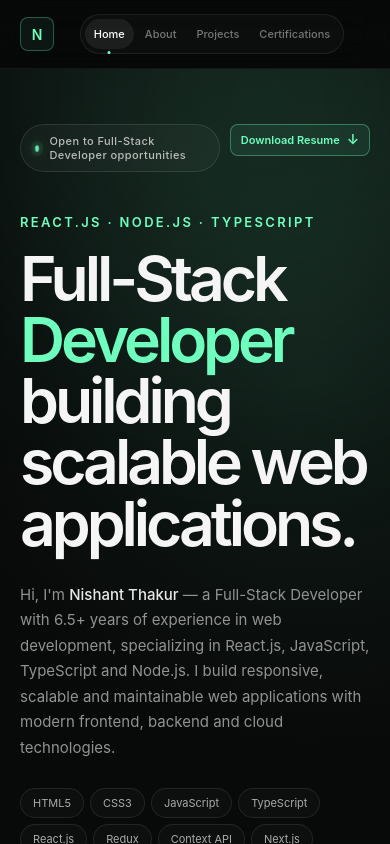
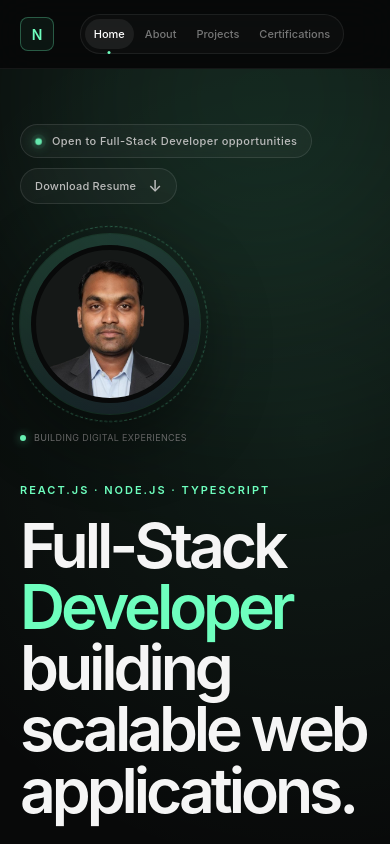
Before and after one commit to nishyR108/portfolio, a React (Vite) app: page / in a window 390 px wide. Shown: the top 844 px of the page. Built offline with nearby package versions, Linux system fonts and the light colour scheme.

Commit message:
Profile image/New professional resume

```diff
--- a/src/pages/HomePage/HomePage.css
+++ b/src/pages/HomePage/HomePage.css
@@ -3,11 +3,13 @@
   min-height: calc(100vh - 80px);
   overflow: hidden;
   padding: 60px 6vw 70px;
+
   background:
     radial-gradient(circle at 80% 20%,
       rgba(110, 255, 190, 0.08),
       transparent 30%),
     #080909;
+
   color: #f5f5f5;
 }
 
@@ -19,10 +21,13 @@
   position: absolute;
   width: 500px;
   height: 500px;
+
   border-radius: 50%;
   pointer-events: none;
+
   filter: blur(120px);
   opacity: 0.12;
+
   animation: floatGlow 10s ease-in-out infinite;
 }
 
@@ -58,8 +63,20 @@
 .hero {
   position: relative;
   z-index: 2;
+
   max-width: 1280px;
   margin: 0 auto;
+}
+
+/* --------------------------------
+   TOP ACTIONS
+-------------------------------- */
+
+.hero-top-actions {
+  display: flex;
+  align-items: center;
+  flex-wrap: wrap;
+  gap: 10px;
 }
 
 /* --------------------------------
@@ -93,6 +110,7 @@
 .availability-dot {
   width: 7px;
   height: 7px;
+  flex-shrink: 0;
 
   border-radius: 50%;
   background: #6effbe;
@@ -116,6 +134,73 @@
     opacity: 0.5;
     transform: scale(0.85);
   }
+}
+
+/* --------------------------------
+   RESUME BUTTON
+-------------------------------- */
+
+.resume-download-btn {
+  display: inline-flex;
+  align-items: center;
+  justify-content: center;
+  gap: 12px;
+
+  padding: 9px 14px;
+
+  border: 1px solid rgba(255, 255, 255, 0.1);
+  border-radius: 999px;
+
+  background: rgba(255, 255, 255, 0.035);
+
+  color: #bcbcbc;
+
+  font-size: 12px;
+  font-weight: 500;
+  letter-spacing: 0.02em;
+
+  text-decoration: none;
+
+  transition:
+    background 0.25s ease,
+    border-color 0.25s ease,
+    color 0.25s ease,
+    transform 0.25s ease;
+}
+
+.resume-download-btn:hover {
+  border-color: rgba(110, 255, 190, 0.4);
+  background: rgba(110, 255, 190, 0.08);
+  color: #6effbe;
+
+  transform: translateY(-2px);
+}
+
+.download-icon {
+  font-size: 16px;
+  line-height: 1;
+}
+
+/* --------------------------------
+   MAIN HERO
+-------------------------------- */
+
+.hero-main {
+  display: grid;
+
+  /*
+    Left side = content
+    Right side = profile image
+  */
+  grid-template-columns: minmax(0, 1fr) 280px;
+
+  /*
+    Important:
+    keeps profile image at the TOP of the right column
+  */
+  align-items: start;
+
+  gap: 50px;
 }
 
 /* --------------------------------
@@ -216,6 +301,7 @@
   border-color: rgba(110, 255, 190, 0.4);
   background: rgba(110, 255, 190, 0.05);
   color: #6effbe;
+
   transform: translateY(-2px);
 }
 
@@ -282,6 +368,131 @@
 
 .secondary-button:hover {
   color: #fff;
+}
+
+/* --------------------------------
+   PROFILE IMAGE
+-------------------------------- */
+
+.hero-profile {
+  display: flex;
+  flex-direction: column;
+  align-items: center;
+  justify-content: flex-start;
+  /*
+    No vertical centering.
+    Image stays at the top-right of hero-main.
+  */
+  padding-top: 90px;
+  animation: fadeUp 0.9s ease 0.25s both;
+}
+
+.profile-image-wrapper {
+  position: relative;
+
+  width: 250px;
+  height: 250px;
+
+  display: flex;
+  align-items: center;
+  justify-content: center;
+}
+
+/* Decorative background circle */
+
+.profile-image-wrapper::before {
+  content: '';
+
+  position: absolute;
+  inset: 0;
+
+  border-radius: 50%;
+
+  background:
+    linear-gradient(135deg,
+      rgba(110, 255, 190, 0.16),
+      rgba(124, 92, 255, 0.08));
+
+  box-shadow:
+    0 0 0 1px rgba(110, 255, 190, 0.12),
+    0 25px 70px rgba(0, 0, 0, 0.45);
+}
+
+/* Profile photo */
+
+.profile-image {
+  position: relative;
+  z-index: 2;
+
+  width: 220px;
+  height: 220px;
+
+  object-fit: cover;
+  object-position: center;
+
+  border-radius: 50%;
+
+  border: 5px solid #080909;
+
+  background: #151817;
+
+  transition:
+    transform 0.4s ease,
+    border-color 0.4s ease;
+}
+
+/* Decorative ring */
+
+.profile-image-ring {
+  position: absolute;
+  z-index: 3;
+
+  inset: -12px;
+
+  border: 1px dashed rgba(110, 255, 190, 0.3);
+  border-radius: 50%;
+
+  pointer-events: none;
+
+  animation: rotateRing 25s linear infinite;
+}
+
+@keyframes rotateRing {
+  from {
+    transform: rotate(0deg);
+  }
+
+  to {
+    transform: rotate(360deg);
+  }
+}
+
+/* Image caption */
+
+.profile-caption {
+  display: flex;
+  align-items: center;
+  gap: 8px;
+
+  margin-top: 22px;
+
+  color: #777;
+
+  font-size: 10px;
+  letter-spacing: 0.04em;
+  text-transform: uppercase;
+
+  text-align: center;
+}
+
+.profile-caption-dot {
+  width: 6px;
+  height: 6px;
+
+  border-radius: 50%;
+  background: #6effbe;
+
+  box-shadow: 0 0 10px rgba(110, 255, 190, 0.6);
 }
 
 /* --------------------------------
@@ -422,7 +633,32 @@
 }
 
 /* --------------------------------
-   RESPONSIVE
+   RESPONSIVE - TABLET
+-------------------------------- */
+
+@media (max-width: 1100px) {
+  .hero-main {
+    grid-template-columns: minmax(0, 1fr) 230px;
+    gap: 30px;
+  }
+
+  .profile-image-wrapper {
+    width: 210px;
+    height: 210px;
+  }
+
+  .profile-image {
+    width: 185px;
+    height: 185px;
+  }
+
+  .hero h1 {
+    font-size: clamp(48px, 7vw, 85px);
+  }
+}
+
+/* --------------------------------
+   RESPONSIVE - MOBILE/TABLET
 -------------------------------- */
 
 @media (max-width: 900px) {
@@ -430,8 +666,36 @@
     padding: 70px 5vw 50px;
   }
 
+  .hero-main {
+    grid-template-columns: 1fr;
+    gap: 35px;
+  }
+
+  .hero-profile {
+    /*
+      Image appears before the content on smaller screens.
+    */
+    order: -1;
+    align-items: flex-start;
+    padding-top: 60px;
+  }
+
+  .profile-image-wrapper {
+    width: 210px;
+    height: 210px;
+  }
+
+  .profile-image {
+    width: 185px;
+    height: 185px;
+  }
+
+  .profile-caption {
+    margin-top: 18px;
+  }
+
   .hero-content {
-    margin-top: 50px;
+    margin-top: 10px;
   }
 
   .hero-bottom {
@@ -442,17 +706,56 @@
   }
 }
 
+/* --------------------------------
+   RESPONSIVE - MOBILE
+-------------------------------- */
+
 @media (max-width: 600px) {
   .home-page {
     padding: 55px 20px 40px;
+  }
+
+  .hero-top-actions {
+    align-items: flex-start;
+    flex-direction: column;
   }
 
   .availability {
     font-size: 11px;
   }
 
+  .resume-download-btn {
+    font-size: 11px;
+  }
+
+  .hero-profile {
+    padding-top: 30px;
+  }
+
+  .profile-image-wrapper {
+    width: 180px;
+    height: 180px;
+  }
+
+  .profile-image {
+    width: 158px;
+    height: 158px;
+  }
+
+  .profile-image-ring {
+    inset: -8px;
+  }
+
+  .profile-caption {
+    font-size: 9px;
+  }
+
   .hero-content {
-    margin-top: 42px;
+    margin-top: 5px;
+  }
+
+  .eyebrow {
+    font-size: 11px;
   }
 
   .hero h1 {
@@ -512,3 +815,19 @@
     font-size: 10px;
   }
 }
+
+/* --------------------------------
+   REDUCED MOTION
+-------------------------------- */
+
+@media (prefers-reduced-motion: reduce) {
+
+  *,
+  *::before,
+  *::after {
+    animation-duration: 0.01ms !important;
+    animation-iteration-count: 1 !important;
+    scroll-behavior: auto !important;
+    transition-duration: 0.01ms !important;
+  }
+}
--- a/src/pages/HomePage/HomePage.tsx
+++ b/src/pages/HomePage/HomePage.tsx
@@ -47,13 +47,13 @@ function HomePage() {
       <div className="hero-glow hero-glow-two" />
 
       <section className="hero">
-        {/* Availability */}
-        <div style={{ display: 'flex', flexDirection: 'row', gap: '10px' }}>
+        {/* Availability and Resume */}
+        <div className="hero-top-actions">
           <div className="availability">
             <span className="availability-dot" />
             <span>Open to Full-Stack Developer opportunities</span>
           </div>
-          <div>
+
           <a
             className="resume-download-btn"
             href="/Nishant_Thakur_Resume_FSD.pdf"
@@ -64,8 +64,9 @@ function HomePage() {
             <span className="download-icon">↓</span>
           </a>
         </div>
-        </div>
 
+        {/* Main Hero */}
+        <div className="hero-main">
           {/* Intro */}
           <div className="hero-content">
             <p className="eyebrow">
@@ -108,8 +109,28 @@ function HomePage() {
             </div>
           </div>
 
-        {/* Hero bottom */}
+          {/* Profile Image - Top Right */}
+          <div className="hero-profile">
+            <div className="profile-image-wrapper">
+              <img
+                src="/nishant-profile.png"
+                alt="Nishant Thakur - Full-Stack Developer"
+                className="profile-image"
+              />
+
+              <div className="profile-image-ring" />
+            </div>
+
+            <div className="profile-caption">
+              <span className="profile-caption-dot" />
+              <span>Building digital experiences</span>
+            </div>
+          </div>
+        </div>
+
+        {/* Hero Bottom */}
         <div className="hero-bottom">
+          {/* Statement */}
           <div className="hero-statement">
             <span className="statement-line" />
 
```
Also changed, not shown: public/nishant-profile.png (added), 1 other file (tests, documents, lock files or other folders). Lines whose indentation alone changed are shown as unchanged.
